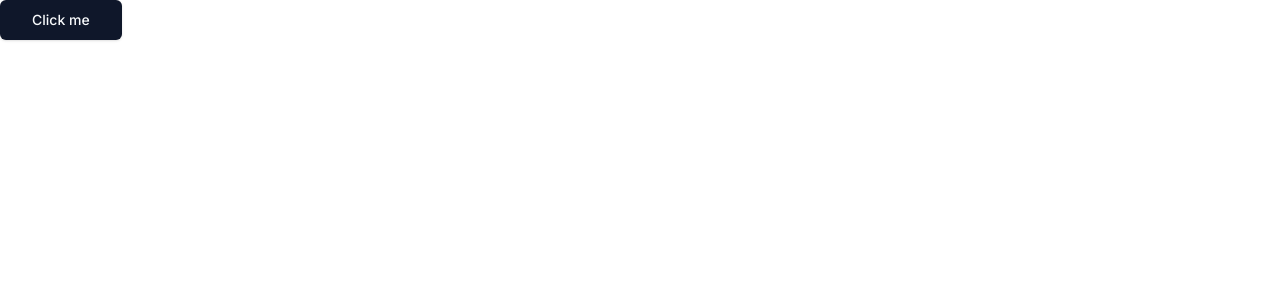
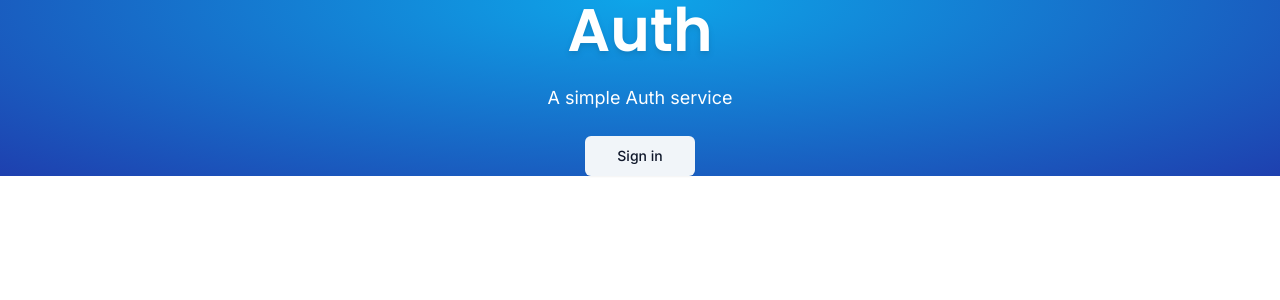
Before and after one commit to DennohKim/complete-nextAuthv5, a Next.js app: page / in a window 1280 px wide. Shown: the top 300 px of the page. Built offline with nearby package versions, Linux system fonts and the light colour scheme.

Commit message:
home page

```diff
--- a/app/page.tsx
+++ b/app/page.tsx
@@ -1,7 +1,32 @@
+import { LoginButton } from "@/components/auth/login-button";
 import { Button } from "@/components/ui/button";
+import { cn } from "@/lib/utils";
+
+import { Poppins } from "next/font/google";
+
+const font = Poppins({ subsets: ["latin"], weight: ["400", "600"] });
 
 export default function Home() {
   return (
-   <Button size="lg" variant="default">Click me</Button>
-  )
+    <main className='flex h-full flex-col items-center justify-center bg-[radial-gradient(ellipse_at_top,_var(--tw-gradient-stops))] from-sky-500 to-blue-800'>
+      <div className='space-y-6 text-center'>
+        <h1
+          className={cn(
+            'text-6xl font-semibold text-white drop-shadow-md',
+            font.className
+          )}
+        >
+          Auth
+        </h1>
+        <p className='text-white text-lg'>A simple Auth service</p>
+        <div>
+          <LoginButton>
+            <Button variant='secondary' size='lg'>
+              Sign in
+            </Button>
+          </LoginButton>
+        </div>
+      </div>
+    </main>
+  );
 }
--- /dev/null
+++ b/components/auth/login-button.tsx
@@ -0,0 +1,33 @@
+"use client"
+
+import { useRouter } from "next/navigation";
+
+
+interface LoginButtonProps {
+	children: React.ReactNode;
+	mode?: "modal" | "redirect";
+	asChild?: boolean;
+}
+
+export const LoginButton = ({children, mode="redirect", asChild}: LoginButtonProps) => {
+
+	const router = useRouter()
+
+	const onClick = () => {
+		router.push("/auth/login")
+	}
+
+	if(mode === "modal") {
+		return (
+			<span>
+				TODO: Implement modal
+			</span>
+		)
+	}
+
+	return (
+		<span onClick={onClick} className="cursor-pointer">
+			{children}
+		</span>
+	)
+}
```
